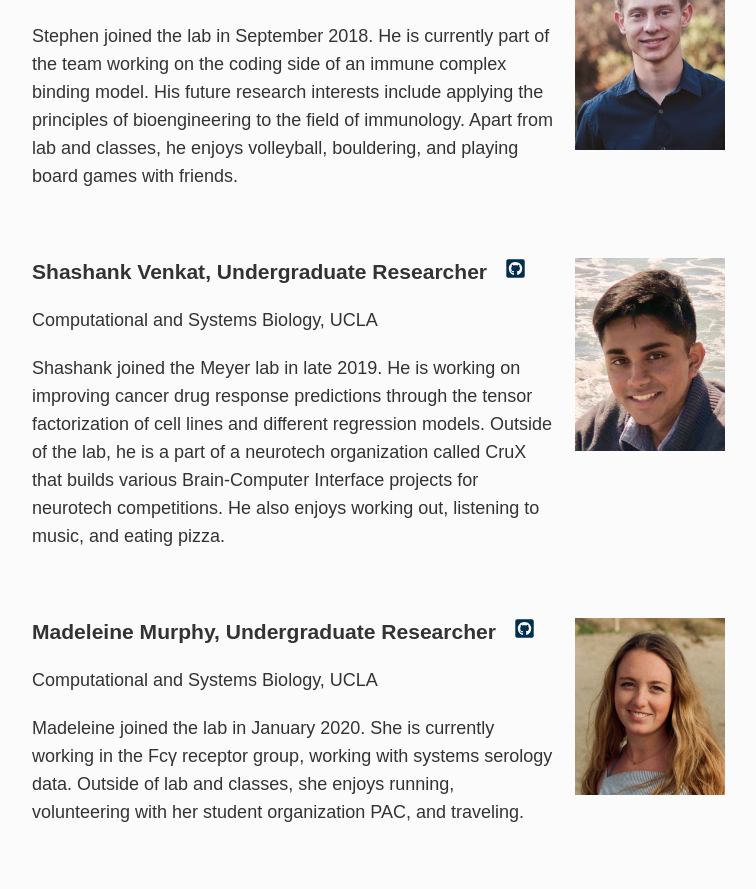
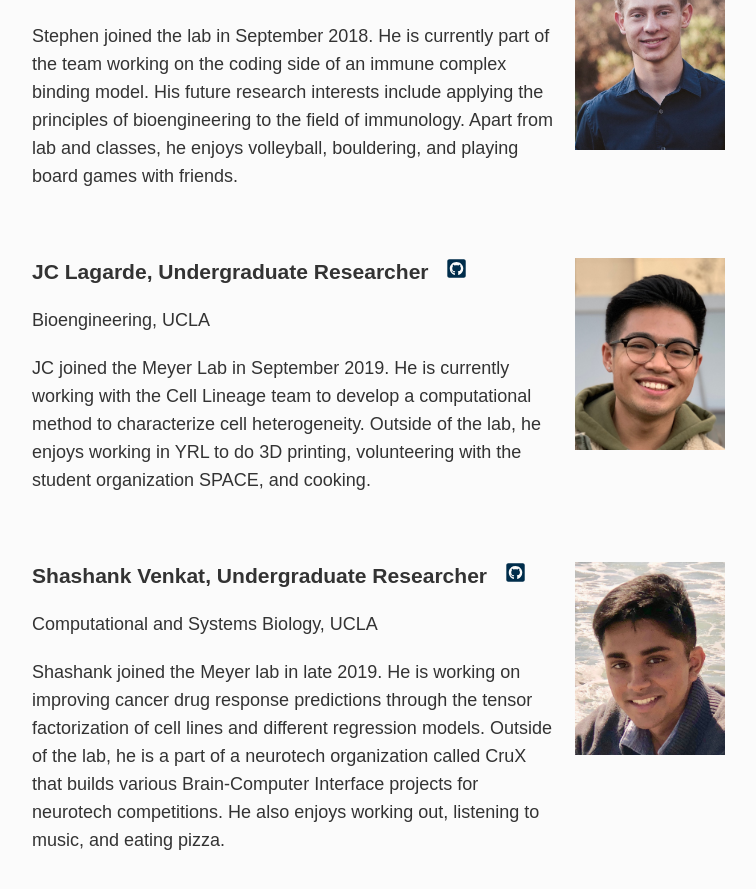
Before and after one commit to meyer-lab/asmlab.org, a Jekyll site: the page built from team/index.md, in a window 1280 px wide and 900 px high, scrolled down 3840 px. Shown: the top 889 px of the window, without its empty margins (253-1009 px from the left). Built offline with Jekyll 4.4.1, drawn with Linux system fonts in a browser that asks for light colours; some web fonts are replaced.

Commit message:
Update index.md

```diff
--- a/team/index.md
+++ b/team/index.md
@@ -95,6 +95,15 @@ Stephen joined the lab in September 2018. He is currently part of the team worki
 
 <br />
 
+<div class="span_3 right"><img src="/public/photos/jcl.jpg" width="150px" alt="JC's picture" /></div>
+
+### JC Lagarde, Undergraduate Researcher&nbsp;&nbsp;&nbsp;<a href="https://github.com/jclagarde"><svg class="svg-icon"><use xlink:href="#fa-github"></use></svg></a>
+Bioengineering, UCLA
+
+JC joined the Meyer Lab in September 2019. He is currently working with the Cell Lineage team to develop a computational method to characterize cell heterogeneity. Outside of the lab, he enjoys working in YRL to do 3D printing, volunteering with the student organization SPACE, and cooking.
+
+<br />
+
 <div class="span_3 right"><img src="/public/photos/shashank.jpg" width="150px" alt="Shashank's picture" /></div>
 
 ### Shashank Venkat, Undergraduate Researcher&nbsp;&nbsp;&nbsp;<a href="https://github.com/ShashankVenkat918"><svg class="svg-icon"><use xlink:href="#fa-github"></use></svg></a>
```
